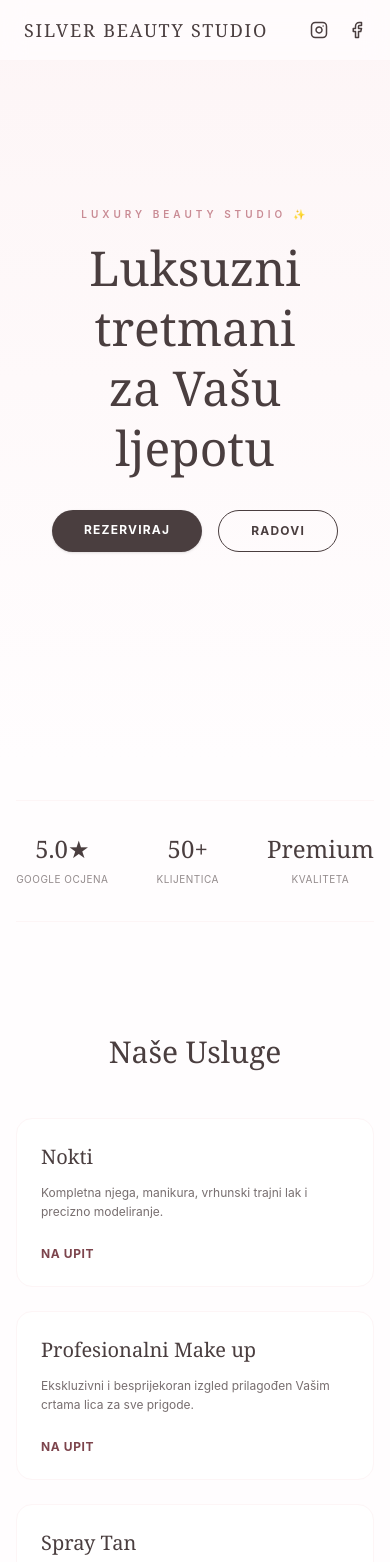
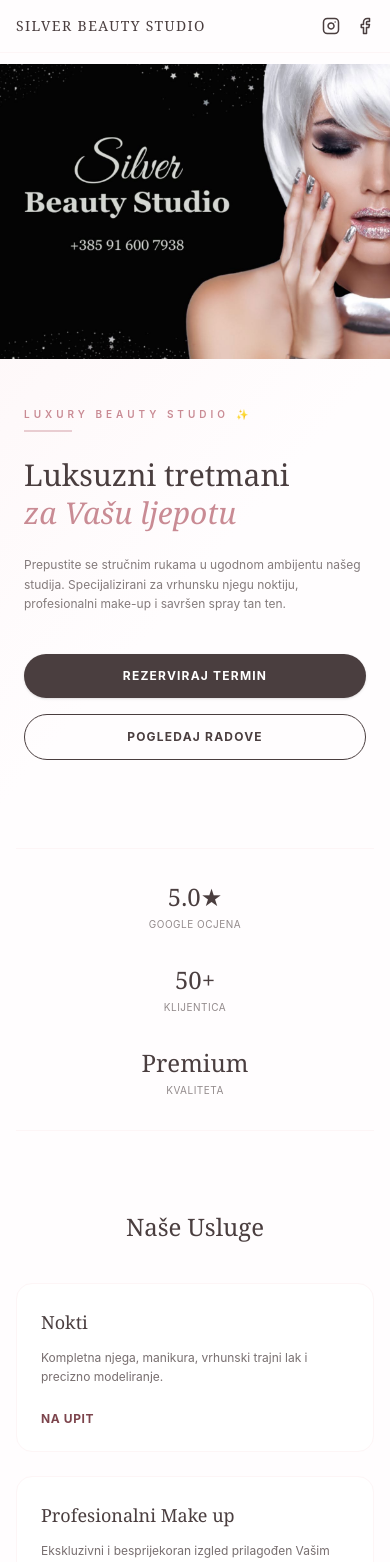
Before and after one commit to romansimunovic/Silver-Beauty-Studio, a React (Vite) app: page / in a window 390 px wide. Shown: the top 1562 px of the page. Built offline with nearby package versions, Linux system fonts and the light colour scheme; the HTML template or start-up script is replaced by a standard one; a web font is replaced by a local one.

Commit message:
Dorada fotografije i responzivnosti mobitel

```diff
--- a/src/App.jsx
+++ b/src/App.jsx
@@ -33,13 +33,15 @@ export default function App() {
   const [selectedImage, setSelectedImage] = useState(null);
 
   return (
-    <div className="min-h-screen bg-[#FFFDFE] text-[#4A3E3F] font-sans scroll-smooth">
+    <div className="min-h-screen bg-[#FFFDFE] text-[#4A3E3F] font-sans scroll-smooth overflow-x-hidden">
 
-      {/* NAV */}
-      <nav className="fixed top-0 left-0 w-full z-50 bg-[#FFFDFE]/80 backdrop-blur-md px-6 py-4 flex justify-between items-center border-b border-[#FDF5F6]">
-        <h1 className="font-serif text-lg tracking-widest uppercase">{SALON_CONFIG.name}</h1>
-        <div className="flex gap-5 text-[#4A3E3F]">
-          {/* INSTAGRAM PURE SVG */}
+      {/* NAV - Prilagođen za sve ekrane */}
+      <nav className="fixed top-0 left-0 w-full z-50 bg-[#FFFDFE]/90 backdrop-blur-md px-4 sm:px-6 py-4 flex justify-between items-center border-b border-[#FDF5F6]">
+        <h1 className="font-serif text-sm sm:text-base md:text-lg tracking-widest uppercase truncate max-w-[70%]">
+          {SALON_CONFIG.name}
+        </h1>
+        <div className="flex gap-4 sm:gap-5 text-[#4A3E3F] shrink-0">
+          {/* INSTAGRAM */}
           <a href={SALON_CONFIG.social.instagram} target="_blank" rel="noreferrer" className="hover:text-[#C98B94] transition-colors">
             <svg xmlns="http://www.w3.org/2000/svg" width="18" height="18" viewBox="0 0 24 24" fill="none" stroke="currentColor" strokeWidth="2" strokeLinecap="round" strokeLinejoin="round">
               <rect width="20" height="20" x="2" y="2" rx="5" ry="5"/>
@@ -48,7 +50,7 @@ export default function App() {
             </svg>
           </a>
 
-          {/* FACEBOOK PURE SVG */}
+          {/* FACEBOOK */}
           <a href={SALON_CONFIG.social.facebook} target="_blank" rel="noreferrer" className="hover:text-[#C98B94] transition-colors">
             <svg xmlns="http://www.w3.org/2000/svg" width="18" height="18" viewBox="0 0 24 24" fill="none" stroke="currentColor" strokeWidth="2" strokeLinecap="round" strokeLinejoin="round">
               <path d="M18 2h-3a5 5 0 0 0-5 5v3H7v4h3v8h4v-8h3l1-4h-4V7a1 1 0 0 1 1-1h3z"/>
@@ -57,50 +59,85 @@ export default function App() {
         </div>
       </nav>
 
-      {/* HERO */}
-      <header className="h-[90vh] flex flex-col items-center justify-center text-center px-6 bg-linear-to-b from-[#FDF5F6] to-transparent">
-        <p className="text-[10px] uppercase tracking-[0.4em] mb-4 text-[#C98B94] font-semibold">
+      {/* HERO - Urednički Split Layout (Savršeno responzivan) */}
+      <header className="min-h-[90vh] grid grid-cols-1 md:grid-cols-2 pt-16 md:pt-20 bg-[#FFFDFE] items-stretch">
+
+        {/* LIJEVA STRANA: Sadržaj */}
+        <div className="flex flex-col justify-center items-start px-6 sm:px-12 md:px-16 py-12 space-y-6 bg-gradient-to-br from-[#FDF5F6]/60 via-transparent to-transparent order-2 md:order-1">
+          <div className="space-y-2">
+            <p className="text-[10px] sm:text-[11px] uppercase tracking-[0.4em] text-[#C98B94] font-semibold">
               {SALON_CONFIG.subtitle}
             </p>
-        <h1 className="font-serif text-5xl md:text-7xl leading-tight mb-8">
-          Luksuzni tretmani<br/>za Vašu ljepotu
+            <div className="h-[2px] w-12 bg-[#C98B94]/40 mt-1" />
+          </div>
+
+          <h1 className="font-serif text-3xl sm:text-5xl lg:text-6xl leading-tight text-[#4A3E3F]">
+            Luksuzni tretmani<br />
+            <span className="italic text-[#C98B94]">za Vašu ljepotu</span>
           </h1>
-        <div className="flex gap-4">
-          <a href="#booking" className="bg-[#4A3E3F] text-white px-8 py-3 rounded-full text-xs uppercase tracking-widest font-bold hover:scale-105 transition-transform shadow-sm">
-            Rezerviraj
+
+          <p className="text-xs sm:text-sm opacity-85 max-w-md leading-relaxed text-[#4A3E3F]/80">
+            Prepustite se stručnim rukama u ugodnom ambijentu našeg studija.
+            Specijalizirani za vrhunsku njegu noktiju, profesionalni make-up i savršen spray tan ten.
+          </p>
+
+          <div className="flex flex-col sm:flex-row gap-4 pt-4 w-full sm:w-auto">
+            <a
+              href="#booking"
+              className="w-full sm:w-auto text-center bg-[#4A3E3F] text-white px-8 py-3.5 rounded-full text-xs uppercase tracking-widest font-bold hover:bg-[#C98B94] hover:scale-105 transition-all shadow-sm"
+            >
+              Rezerviraj termin
             </a>
-          <a href="#gallery" className="border border-[#4A3E3F] px-8 py-3 rounded-full text-xs uppercase tracking-widest font-bold hover:bg-[#FDF5F6] transition-colors">
-            Radovi
+            <a
+              href="#gallery"
+              className="w-full sm:w-auto text-center border border-[#4A3E3F] text-[#4A3E3F] px-8 py-3.5 rounded-full text-xs uppercase tracking-widest font-bold hover:bg-[#FDF5F6] transition-colors"
+            >
+              Pogledaj radove
             </a>
           </div>
+        </div>
+
+        {/* DESNA STRANA: Facebook Banner bez preklapanja */}
+        <div className="relative min-h-[35vh] sm:min-h-[45vh] md:min-h-0 order-1 md:order-2 overflow-hidden bg-black flex items-center">
+          <img
+            src="/images/banner.jpg"
+            alt="Silver Beauty Studio Vizual"
+            className="w-full h-full object-cover object-center md:absolute md:inset-0"
+          />
+          <div className="hidden md:block absolute inset-0 bg-gradient-to-r from-[#FFFDFE]/20 via-transparent to-transparent pointer-events-none" />
+        </div>
+
       </header>
 
-      <main className="w-full max-w-4xl mx-auto px-4 sm:px-6 py-10 space-y-28 overflow-x-hidden">
+      {/* GLAVNI SADRŽAJ */}
+      <main className="w-full max-w-4xl mx-auto px-4 sm:px-6 py-10 space-y-20 sm:space-y-28 overflow-x-hidden">
 
-        {/* TRUST / INFOBAR */}
-        <section className="flex justify-center gap-12 py-8 border-y border-[#FDF5F6]">
-          <div className="text-center">
+        {/* TRUST / INFOBAR - POPRAVLJENO: Na mobitelu ide vertikalno, na desktopu horizontalno */}
+        <section className="flex flex-col sm:flex-row justify-center items-center gap-8 sm:gap-16 py-8 border-y border-[#FDF5F6] w-full text-center">
+          <div className="space-y-1">
             <p className="text-2xl font-serif">5.0★</p>
-            <span className="text-[10px] uppercase tracking-wider opacity-60">Google Ocjena</span>
+            <span className="text-[10px] uppercase tracking-wider opacity-60 block">Google Ocjena</span>
           </div>
-          <div className="text-center">
+          <div className="hidden sm:block h-8 w-[1px] bg-[#FDF5F6]" /> {/* Elegantni separator za desktop */}
+          <div className="space-y-1">
             <p className="text-2xl font-serif">50+</p>
-            <span className="text-[10px] uppercase tracking-wider opacity-60">Klijentica</span>
+            <span className="text-[10px] uppercase tracking-wider opacity-60 block">Klijentica</span>
           </div>
-          <div className="text-center">
+          <div className="hidden sm:block h-8 w-[1px] bg-[#FDF5F6]" /> {/* Elegantni separator za desktop */}
+          <div className="space-y-1">
             <p className="text-2xl font-serif">Premium</p>
-            <span className="text-[10px] uppercase tracking-wider opacity-60">Kvaliteta</span>
+            <span className="text-[10px] uppercase tracking-wider opacity-60 block">Kvaliteta</span>
           </div>
         </section>
 
         {/* SERVICES */}
         <section id="services">
-          <h2 className="font-serif text-3xl text-center mb-12">Naše Usluge</h2>
-          <div className="grid md:grid-cols-3 gap-6">
+          <h2 className="font-serif text-2xl sm:text-3xl text-center mb-10 sm:mb-12">Naše Usluge</h2>
+          <div className="grid grid-cols-1 md:grid-cols-3 gap-6">
             {SALON_CONFIG.services.map((service, index) => (
               <div key={index} className="p-6 border border-[#FDF5F6] bg-white rounded-2xl hover:shadow-md transition-all flex flex-col justify-between">
                 <div>
-                  <h3 className="font-serif text-xl mb-3">{service.title}</h3>
+                  <h3 className="font-serif text-lg sm:text-xl mb-3">{service.title}</h3>
                   <p className="text-xs opacity-75 leading-relaxed mb-6">{service.desc}</p>
                 </div>
                 <span className="text-[#7c444c] text-xs font-bold uppercase tracking-wider">{service.price}</span>
@@ -110,54 +147,53 @@ export default function App() {
         </section>
 
         {/* GALLERY */}
-        <section id="gallery">
-          <h2 className="font-serif text-3xl text-center mb-2">Radovi</h2>
-          <p className="text-center text-xs opacity-60 mb-10">Pogledajte rezultate naših ekskluzivnih tretmana</p>
+        <section id="gallery" className="overflow-hidden">
+          <h2 className="font-serif text-2xl sm:text-3xl text-center mb-2">Radovi</h2>
+          <p className="text-center text-xs opacity-60 mb-8 sm:mb-10 px-2">
+            Pogledajte rezultate naših ekskluzivnih tretmana
+          </p>
           <Gallery setImage={setSelectedImage} />
         </section>
 
         {/* WHY */}
         <section>
-          <h2 className="font-serif text-3xl text-center mb-12">Zašto Silver Beauty Studio?</h2>
-          <div className="grid md:grid-cols-3 gap-8">
+          <h2 className="font-serif text-2xl sm:text-3xl text-center mb-10 sm:mb-12">Zašto Silver Beauty Studio?</h2>
+          <div className="grid grid-cols-1 md:grid-cols-3 gap-8 sm:gap-6">
             {[
               { icon: <Palette size={24} />, title: "Individualnost", text: "Svakom stilu i noktima pristupamo unikatno, naglašavajući Vašu osobnost." },
               { icon: <Brush size={24} />, title: "Preciznost", text: "Estetska pedantnost i čiste linije ključ su svakog našeg uspješnog rada." },
               { icon: <Sparkles size={24} />, title: "Dugotrajnost", text: "Koristimo isključivo certificirane i luksuzne materijale za vrhunski rezultat." }
             ].map((item, index) => (
-              <div key={index} className="text-center space-y-3 p-4">
+              <div key={index} className="text-center space-y-2 p-4">
                 <div className="text-[#C98B94] flex justify-center mb-2">{item.icon}</div>
                 <h3 className="uppercase font-bold text-xs tracking-wider">{item.title}</h3>
-                <p className="text-xs opacity-70 leading-relaxed">{item.text}</p>
+                <p className="text-xs opacity-70 leading-relaxed max-w-sm mx-auto">{item.text}</p>
               </div>
             ))}
           </div>
         </section>
 
         {/* BOOKING */}
-        <section id="booking" className="bg-[#FDF5F6]/40 py-12 px-4 rounded-3xl border border-[#FDF5F6]">
+        <section id="booking" className="bg-[#FDF5F6]/40 py-8 sm:py-12 px-4 sm:px-6 rounded-3xl border border-[#FDF5F6]">
           <NailsMakeupBooking />
         </section>
 
         {/* LOCATION & CONTACT */}
-<section className="grid md:grid-cols-2 gap-12 items-center">
+        <section className="grid grid-cols-1 md:grid-cols-2 gap-10 sm:gap-12 items-center">
           <div className="space-y-6">
-    <h2 className="font-serif text-3xl mb-4">Gdje se nalazimo?</h2>
+            <h2 className="font-serif text-2xl sm:text-3xl text-center md:text-left mb-4">Gdje se nalazimo?</h2>
 
-    <div className="space-y-4 text-xs opacity-80">
-      {/* Lokacija (ostaje kao tekst, ili možeš dodati link na Google Maps) */}
-      <p className="flex gap-3 items-center">
-        <MapPin size={16} className="text-[#C98B94] shrink-0"/>
-        {SALON_CONFIG.address}
+            <div className="space-y-4 text-xs opacity-80 max-w-md mx-auto md:mx-0">
+              <p className="flex gap-3 items-start">
+                <MapPin size={16} className="text-[#C98B94] shrink-0 mt-0.5"/>
+                <span>{SALON_CONFIG.address}</span>
               </p>
 
-      {/* Radno vrijeme */}
-      <p className="flex gap-3 items-center">
-        <Clock size={16} className="text-[#C98B94] shrink-0"/>
-        {SALON_CONFIG.hours}
+              <p className="flex gap-3 items-start">
+                <Clock size={16} className="text-[#C98B94] shrink-0 mt-0.5"/>
+                <span>{SALON_CONFIG.hours}</span>
               </p>
 
-      {/* Klikabilni telefon */}
               <a
                 href={`tel:${SALON_CONFIG.phone.replace(/\s/g, '')}`}
                 className="flex gap-3 items-center hover:text-[#C98B94] transition-colors group"
@@ -166,19 +202,18 @@ export default function App() {
                 {SALON_CONFIG.phone}
               </a>
 
-      {/* Klikabilni email */}
               <a
                 href={`mailto:${SALON_CONFIG.email}`}
-        className="flex gap-3 items-center hover:text-[#C98B94] transition-colors group"
+                className="flex gap-3 items-center hover:text-[#C98B94] transition-colors group truncate"
               >
                 <Mail size={16} className="text-[#C98B94] group-hover:scale-110 transition-transform shrink-0"/>
-        {SALON_CONFIG.email}
+                <span className="truncate">{SALON_CONFIG.email}</span>
               </a>
             </div>
           </div>
 
-           {/* Potpuno točna interaktivna Google Mapa za adresu Maje Kušljić u Slavonskom Brosu */}
-          <div className="h-64 rounded-3xl overflow-hidden shadow-sm border border-[#FDF5F6]">
+          {/* Interaktivna Karta */}
+          <div className="h-60 sm:h-64 rounded-3xl overflow-hidden shadow-sm border border-[#FDF5F6] w-full">
             <iframe
               title="Silver Beauty Studio Lokacija"
               loading="lazy"
@@ -192,7 +227,7 @@ export default function App() {
       </main>
 
       {/* FOOTER */}
-      <footer className="bg-[#4A3E3F] text-white py-12 text-center text-[10px] uppercase tracking-widest mt-24">
+      <footer className="bg-[#4A3E3F] text-white py-10 text-center text-[9px] sm:text-[10px] uppercase tracking-widest mt-20 px-4">
         © 2026 {SALON_CONFIG.name} • Vlasnica {SALON_CONFIG.owner}
       </footer>
 
```
Also changed, not shown: public/images/banner.jpg (added). Lines whose indentation alone changed are shown as unchanged.
